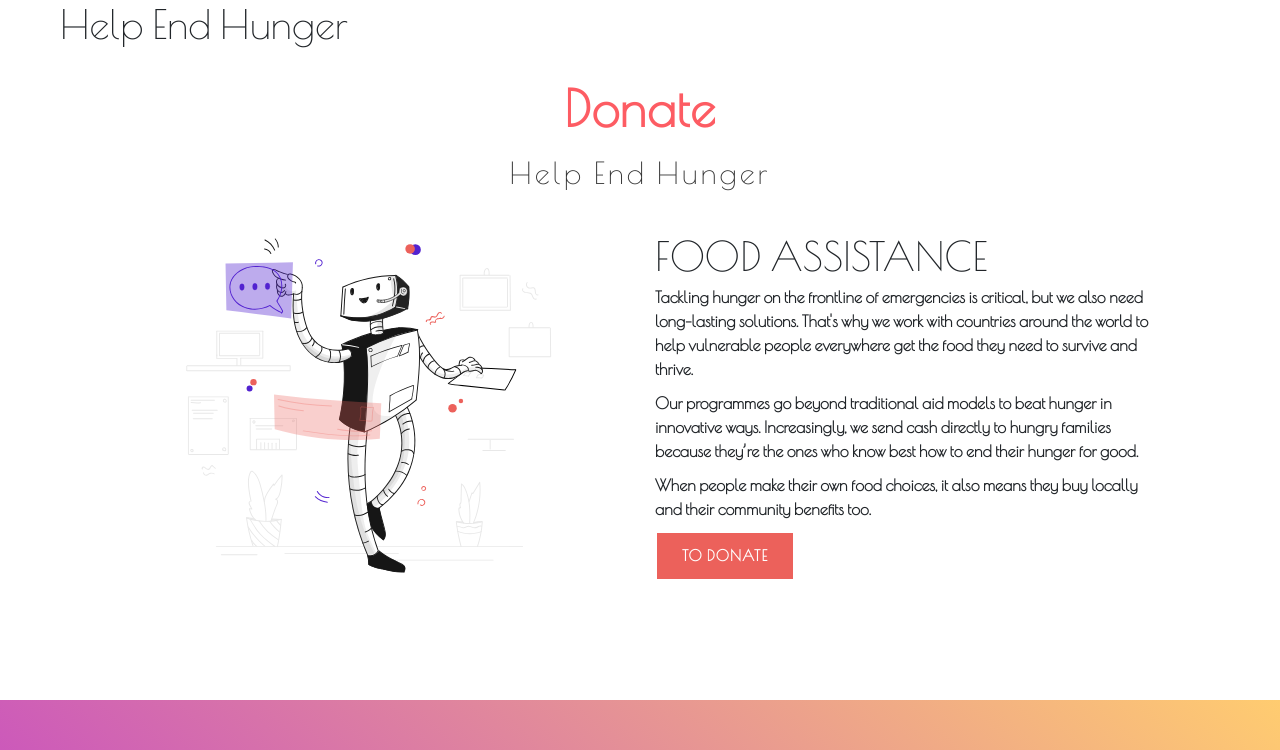
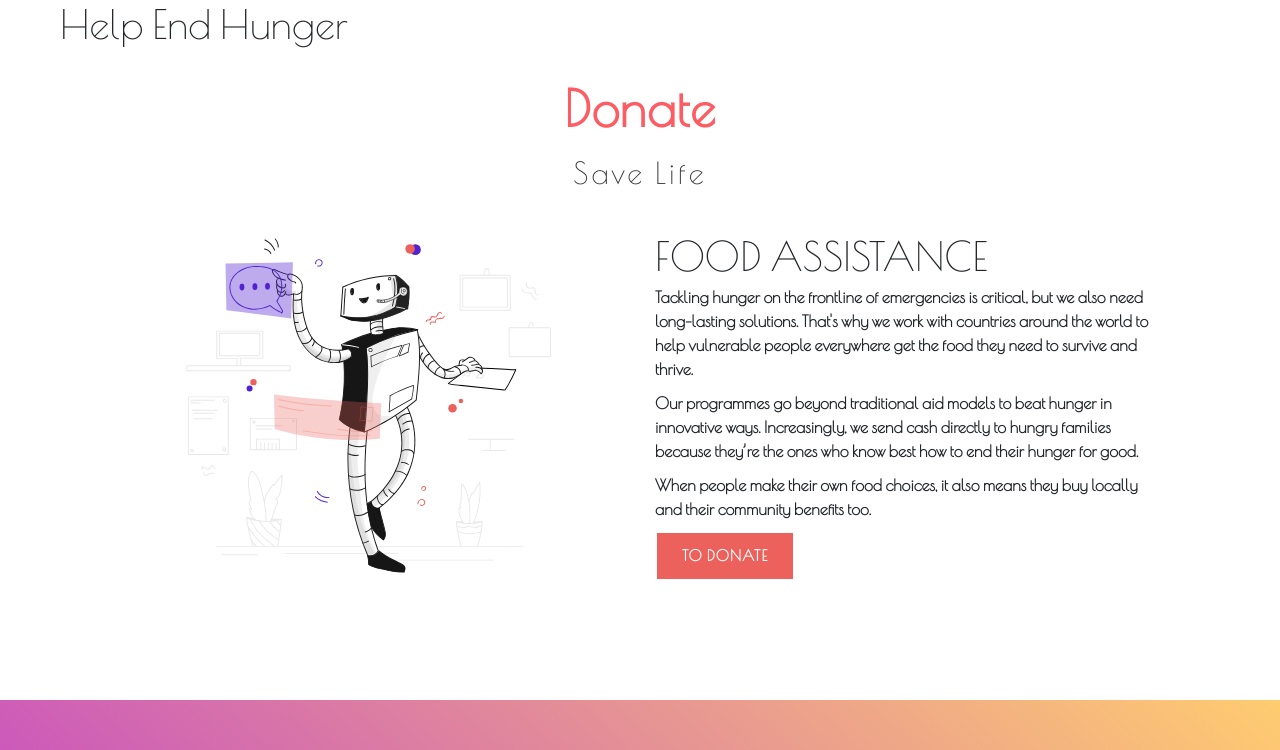
Before and after one commit to harshkumar101/HelpEndHunger, a plain HTML site: page index.html in a window 1280 px wide. Shown: the top 750 px of the page. Drawn offline with nearby package versions, Linux system fonts and the light colour scheme.

Commit message:
Update index.html

```diff
--- a/index.html
+++ b/index.html
@@ -31,7 +31,7 @@
     <div class="row">
       <div class="col-md-10 col-12 mx-auto">
         <h1 class=" text-center main-heading">Donate</h1>
-        <p class=" text-center sub-heading">Help End Hunger</p>
+        <p class=" text-center sub-heading">Save Life</p>
         <div class="row">
 
           <div class="col-md-6 col-12 hero-text ">
```
